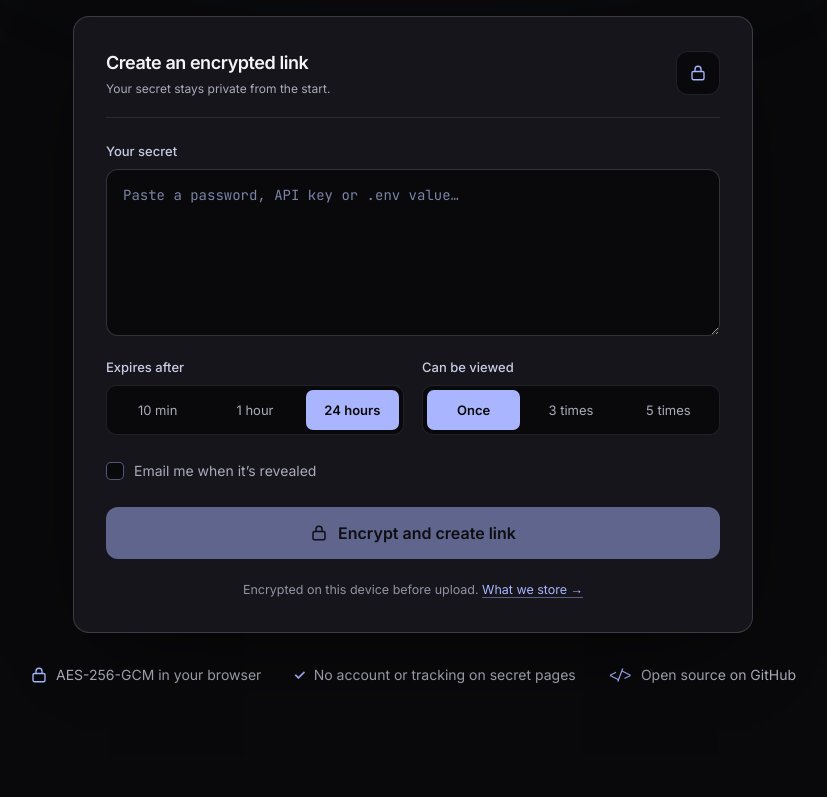
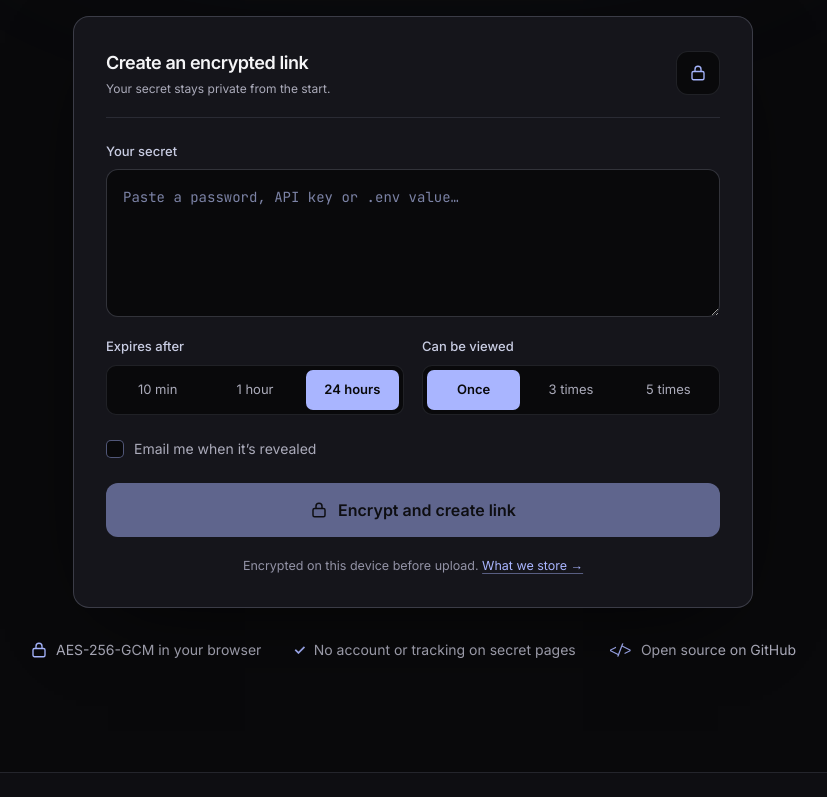
Before and after one commit to digitalwareshub/iKrypt10, a Next.js app: page / in a window 1280 px wide. Shown: the part 654-1451 px from the top of the page, without its empty margins (222-1049 px from the left). Built offline with nearby package versions, Linux system fonts and the light colour scheme.

Commit message:
design: Concept A styling for src/components/SecretForm.tsx

```diff
--- a/src/components/SecretForm.tsx
+++ b/src/components/SecretForm.tsx
@@ -103,7 +103,7 @@ export default function SecretForm() {
   };
 
   return (
-    <form onSubmit={handleSubmit} className="flex flex-col gap-[22px]" aria-describedby="form-note">
+    <form onSubmit={handleSubmit} className="flex flex-col gap-5" aria-describedby="form-note">
       <div className="flex flex-col gap-2">
         <label htmlFor="secret" className="text-[13px] font-medium text-[#C9CDE3]">
           Your secret
@@ -111,7 +111,7 @@ export default function SecretForm() {
         <textarea
           id="secret"
           name="secret"
-          rows={6}
+          rows={5}
           value={secret}
           onChange={(e) => setSecret(e.target.value)}
           placeholder="Paste a password, API key or .env value…"
@@ -120,7 +120,7 @@ export default function SecretForm() {
           autoCapitalize="off"
           spellCheck={false}
           disabled={isLoading}
-          className="w-full rounded-xl border border-line-strong bg-background px-4 py-3.5 font-mono text-sm leading-relaxed text-foreground placeholder:text-[#7C83A6] focus:border-primary focus:outline-none focus-visible:outline-none disabled:opacity-60"
+          className="w-full rounded-xl border border-line-strong bg-background px-4 py-4 font-mono text-sm leading-relaxed text-foreground placeholder:text-[#7C83A6] focus:border-primary focus:outline-none focus-visible:outline-none disabled:opacity-60"
         />
       </div>
 
@@ -205,7 +205,7 @@ export default function SecretForm() {
       <button
         type="submit"
         disabled={isLoading || !secret.trim()}
-        className={`flex h-[52px] items-center justify-center gap-2.5 rounded-xl bg-primary text-base font-semibold text-primary-foreground transition-colors hover:bg-primary-hover disabled:cursor-not-allowed disabled:opacity-50 ${
+        className={`flex h-[54px] items-center justify-center gap-2.5 rounded-xl bg-primary text-base font-semibold text-primary-foreground transition-colors hover:bg-primary-hover disabled:cursor-not-allowed disabled:opacity-50 ${
           isLoading ? 'btn-loading' : ''
         }`}
       >
```
